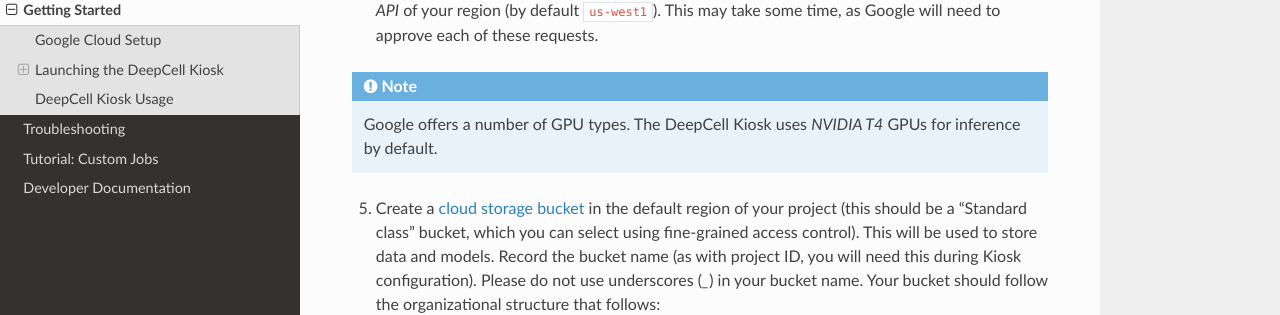
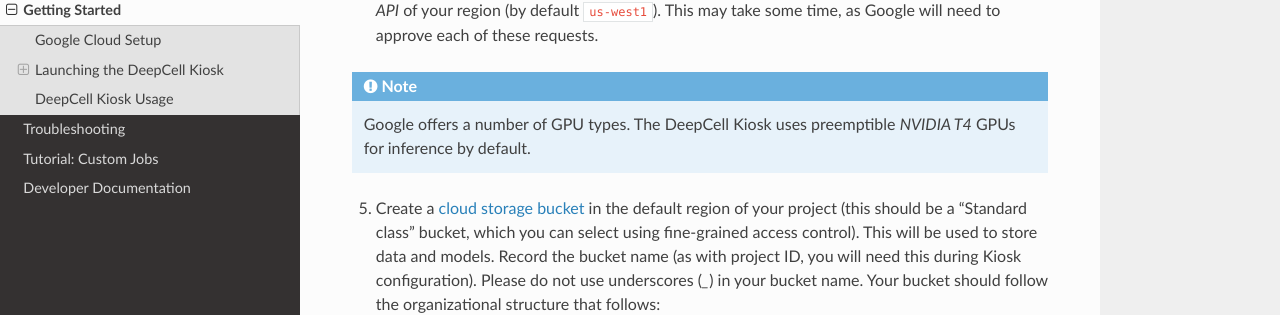
Before and after one commit to vanvalenlab/kiosk-console, a Sphinx documentation site: the page built from docs/source/GETTING_STARTED.rst, in a window 1280 px wide and 900 px high, scrolled down 872 px. Shown: the part 143-458 px from the top of the window. Built offline with Sphinx 7.4.7 and the Read the Docs theme 2.0.0, drawn with Linux system fonts in a browser that asks for light colours.

Commit message:
our GPUs are also preemptible by default.

```diff
--- a/docs/source/GETTING_STARTED.rst
+++ b/docs/source/GETTING_STARTED.rst
@@ -24,7 +24,7 @@
 
 4. Apply for a `quota of at least 1 GPU <https://cloud.google.com/compute/quotas#gpus>`_ and at least `16 *In-use IP addresses* <https://cloud.google.com/compute/quotas#ip_addresses>`_ for the *Compute Engine API* of your region (by default ``us-west1``). This may take some time, as Google will need to approve each of these requests.
 
-.. note:: Google offers a number of GPU types. The DeepCell Kiosk uses `NVIDIA T4` GPUs for inference by default.
+.. note:: Google offers a number of GPU types. The DeepCell Kiosk uses preemptible `NVIDIA T4` GPUs for inference by default.
 
 5. Create a `cloud storage bucket <https://cloud.google.com/storage/docs/creating-buckets>`_ in the default region of your project (this should be a "Standard class" bucket, which you can select using fine-grained access control). This will be used to store data and models. Record the bucket name (as with project ID, you will need this during Kiosk configuration). Please do not use underscores (`_`) in your bucket name. Your bucket should follow the organizational structure that follows:
 
```
